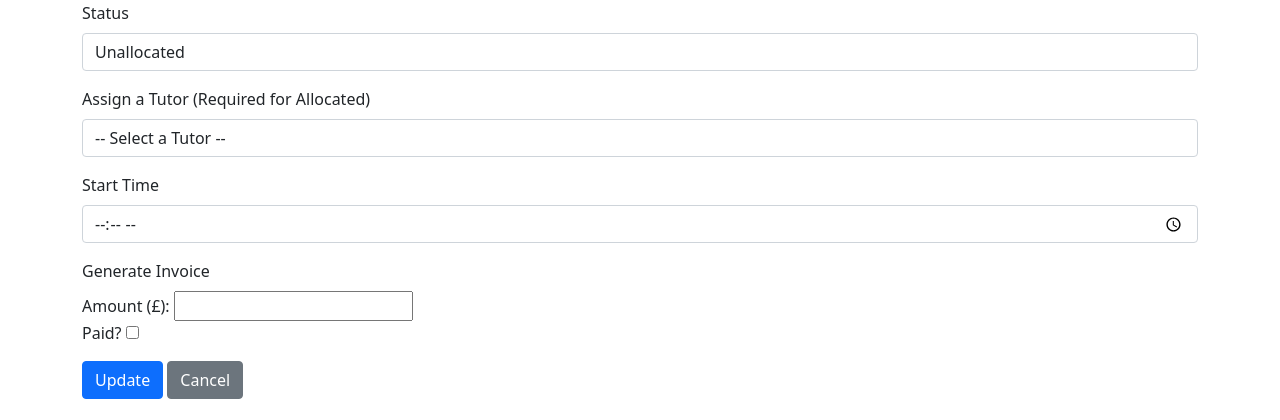
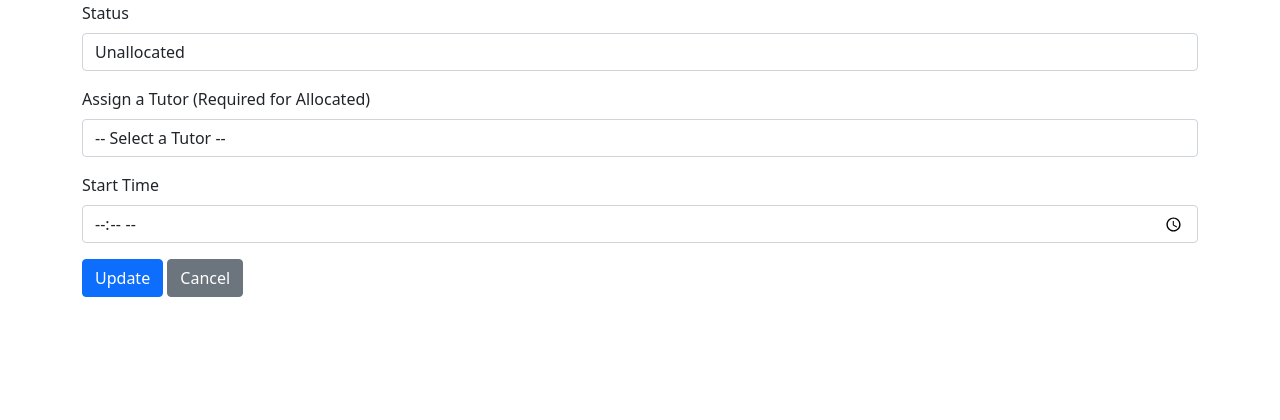
Before and after one commit to ahmettaramis/kinkajou, a Django app: template tutorials/templates/lesson_requests/update_request_status.html in a window 1280 px wide. Shown: the part 380-800 px from the top of the page. Run offline with Django 3.2, Linux system fonts and the light colour scheme; the template is opened without the code that fills it, so the values that code supplies are empty; some libraries are stand-ins or nearby versions.

Commit message:
fixed invoice in update request button (removed it)

```diff
--- a/tutorials/templates/lesson_requests/update_request_status.html
+++ b/tutorials/templates/lesson_requests/update_request_status.html
@@ -64,24 +64,6 @@
             <input type="time" name="start_time" id="start_time" class="form-control" value="{{ lesson_request.start_time|default:'' }}">
         </div>
 
-        <div class="mb-3">
-            <label for="invoice" class="form-label">Generate Invoice</label>
-            {% if not invoice %}
-            <div>
-                <label for="invoice_amount">Amount (£):</label>
-                <input type="number" step="0.01" name="invoice_amount" id="invoice_amount" required>
-            </div>
-            {% else %}
-            <div>
-                <label for="invoice_amount">Amount (£): {{ invoice.amount }}</label>
-            </div>
-            {% endif %}
-            <div>
-                <label for="invoice_is_paid">Paid?</label>
-                <input type="checkbox" name="invoice_is_paid" id="invoice_is_paid" {% if invoice and invoice.is_paid %}checked{% endif %}>
-            </div>
-        </div>
-
         <button type="submit" class="btn btn-primary">Update</button>
         <a href="{% url 'admin_view_requests' %}" class="btn btn-secondary">Cancel</a>
     </form>
```
Also changed, not shown: tutorials/views.py (+0 -13 lines), tutorials/migrations/0001_initial.py (added).
